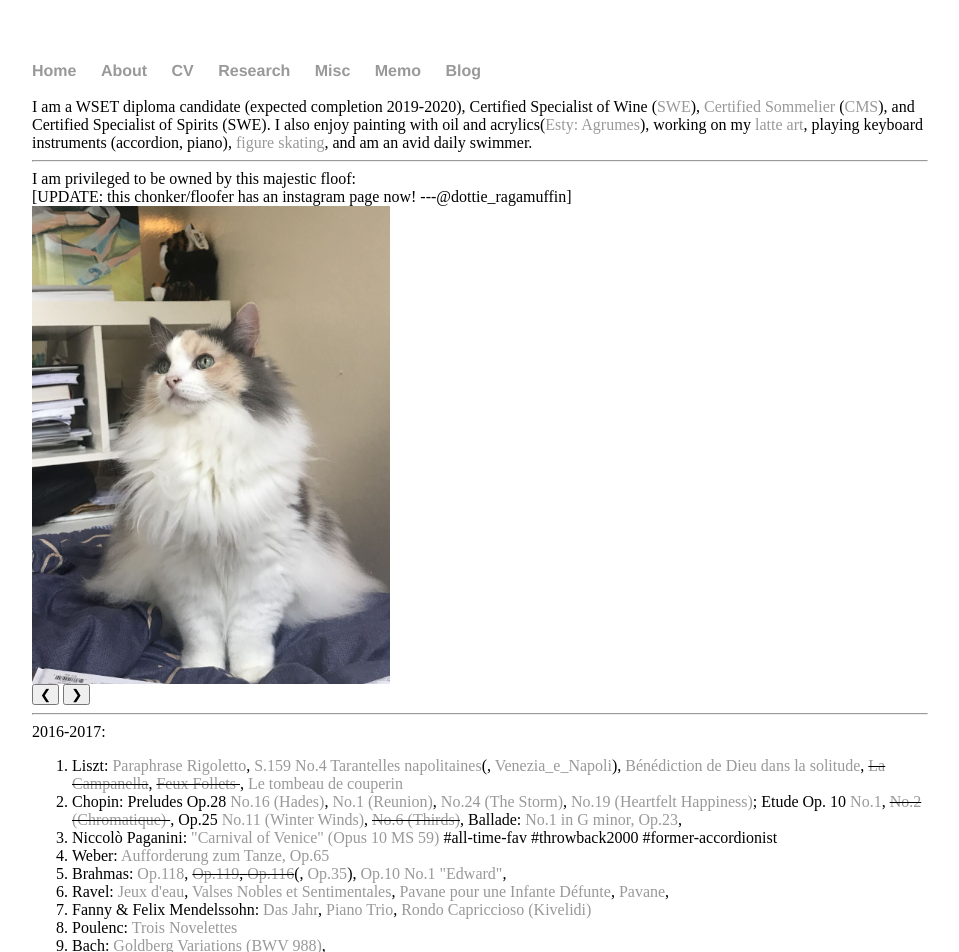
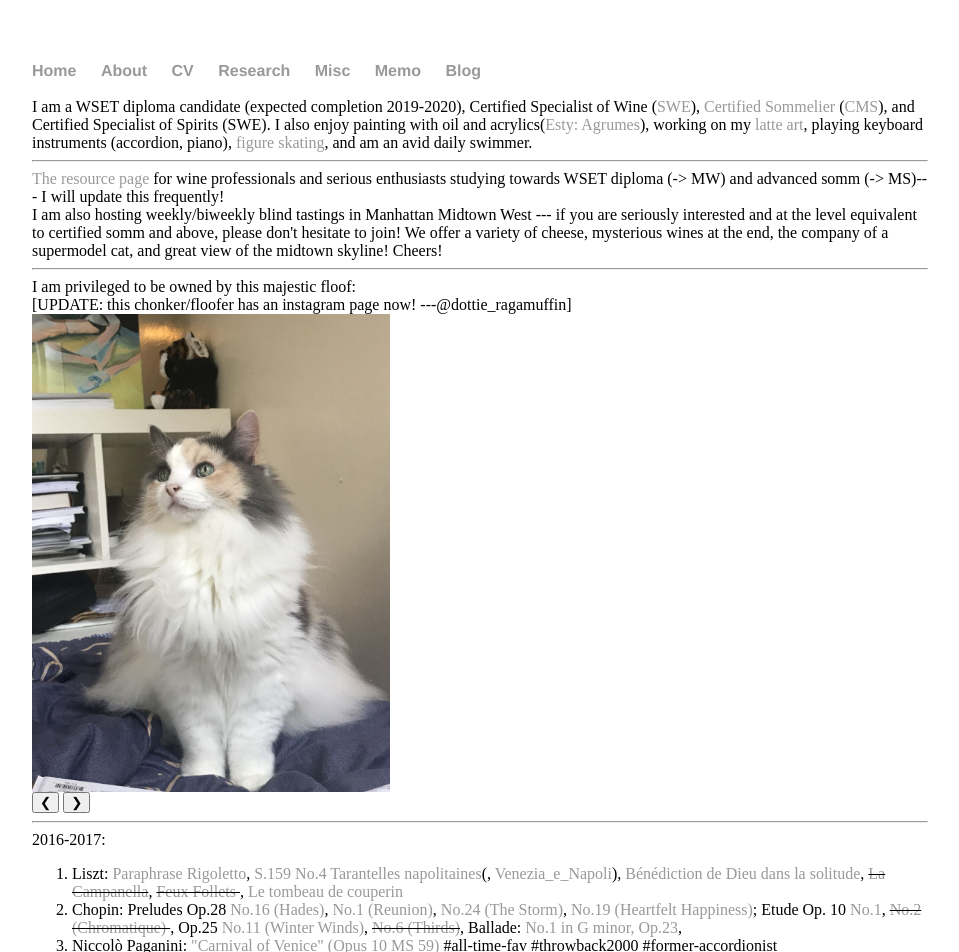
Before and after one commit to shenglih/shenglih.github.io, a Jekyll site: the page built from misc/index.html, in a window 1280 px wide. Shown: the top 952 px of the page, without its empty margins (160-1119 px from the left). Built offline with Jekyll 4.4.1, drawn with Linux system fonts in a browser that asks for light colours.

Commit message:
Update index.html

```diff
--- a/misc/index.html
+++ b/misc/index.html
@@ -9,9 +9,13 @@ title: Shengli Hu, Misc
 
 	I am a WSET diploma candidate (expected completion 2019-2020), Certified Specialist of Wine (<a href="http://www.societyofwineeducators.org/">SWE</a>),
 	<a href="https://delectable.com/@meredithhu">Certified Sommelier</a> (<a href="https://www.mastersommeliers.org">CMS</a>), and Certified Specialist of Spirits (SWE).
+
 	I also enjoy painting with oil and acrylics(<a href="">Esty: Agrumes</a>), working on my<a href="https://dl.orangedox.com/rn378g"> latte art</a>, playing keyboard instruments (accordion, piano), <a href="/misc/skating.html">figure skating</a>, and am an avid daily swimmer.</li>
+	<hr>
+<a href="">The resource page</a> for wine professionals and serious enthusiasts studying towards WSET diploma (-> MW) and advanced somm (-> MS)--- I will update this frequently!<br>
+I am also hosting weekly/biweekly blind tastings in Manhattan Midtown West --- if you are seriously interested and at the level equivalent to certified somm and above, please don't hesitate to join! We offer a variety of cheese, mysterious wines at the end, the company of a supermodel cat, and great view of the midtown skyline! Cheers!
+	<hr>
 
-	<hr>
 	I am privileged to be owned by this majestic floof:<br>
 [UPDATE: this chonker/floofer has an instagram page now! ---@dottie_ragamuffin]
 	<div class="w3-content w3-display-container">
```
